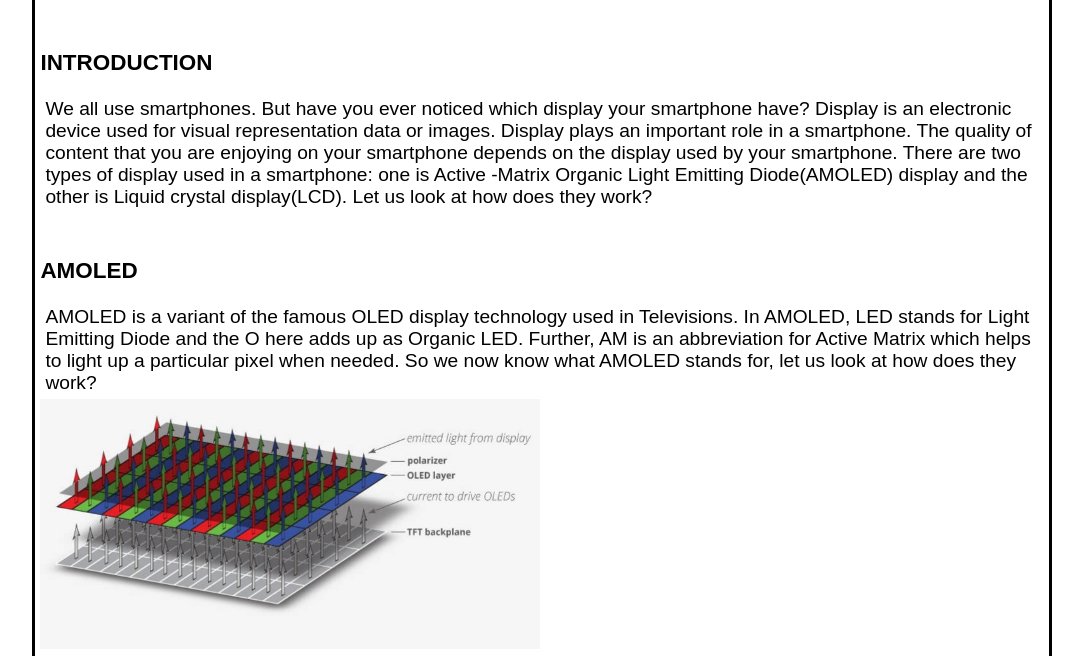
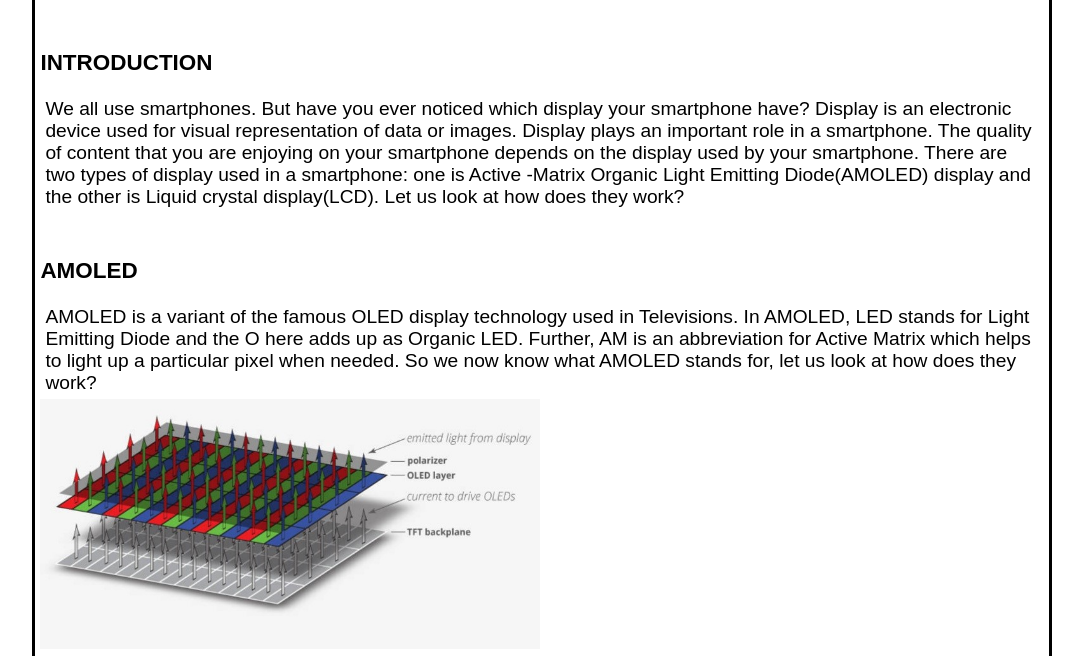
Before and after one commit to akipawpaw/akipawpaw, a plain HTML site: page index.html in a window 1280 px wide. Shown: the part 127-783 px from the top of the page, without its empty margins (98-1181 px from the left). Drawn offline with Linux system fonts and the light colour scheme.

Commit message:
Update index.html

```diff
--- a/index.html
+++ b/index.html
@@ -20,7 +20,7 @@ media="screen">
 <br>
 <h1>INTRODUCTION</h1>
 <p>
-We all use smartphones. But have you ever noticed which display your smartphone have? Display is an electronic device used for visual representation data or images. Display plays an important role in a smartphone. The quality of content that you are enjoying on your smartphone depends on the display used by your smartphone. There are two types of display used in a smartphone: one is Active -Matrix Organic Light Emitting Diode(AMOLED) display and the other is Liquid crystal display(LCD). Let us look at how does they work? </P>
+We all use smartphones. But have you ever noticed which display your smartphone have? Display is an electronic device used for visual representation of data or images. Display plays an important role in a smartphone. The quality of content that you are enjoying on your smartphone depends on the display used by your smartphone. There are two types of display used in a smartphone: one is Active -Matrix Organic Light Emitting Diode(AMOLED) display and the other is Liquid crystal display(LCD). Let us look at how does they work? </P>
 </p>
 </article>
 <br>
```
